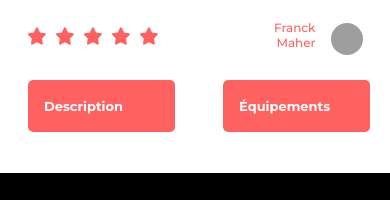
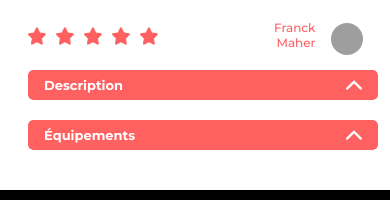
Before and after one commit to Kalcindor/kasa, a React (Vite) app: page /housing/0979876d in a window 390 px wide. Shown: the part 482-682 px from the top of the page. Built offline with nearby package versions, Linux system fonts and the light colour scheme; grey boxes are pictures that could not be loaded.

Commit message:
[upgrade]: enhance css mobile for housing collapses

```diff
--- a/src/pages/Housing/Housing.scss
+++ b/src/pages/Housing/Housing.scss
@@ -69,6 +69,7 @@
     object-fit: cover;
   }
 }
+/*
 
 .housing-collapse {
   display: grid;
@@ -77,6 +78,7 @@
   margin-top: 30px;
   align-items: start;
 }
+*/
 
 .housing-collapse {
   display: flex;
@@ -138,7 +140,20 @@
   }
 
   .housing-collapse {
-    grid-template-columns: 1fr;
+    flex-direction: column;
+    gap: 20px;
+    width: 100%;
+    margin: 20px auto 0;
+  }
+
+  .housing-collapse .collapse {
+    max-width: 100%;
+    width: 100%;
+  }
+
+  .housing-collapse .collapse__header {
+    width: 100%;
+    height: 30px;
   }
 
   .housing-host {
```
